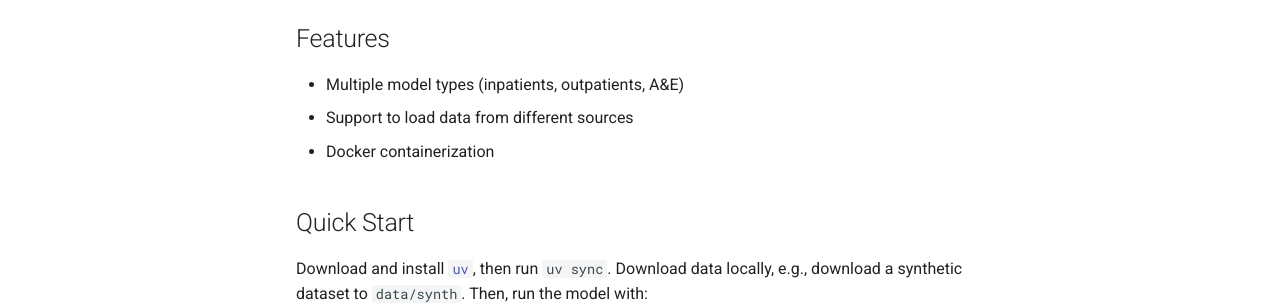
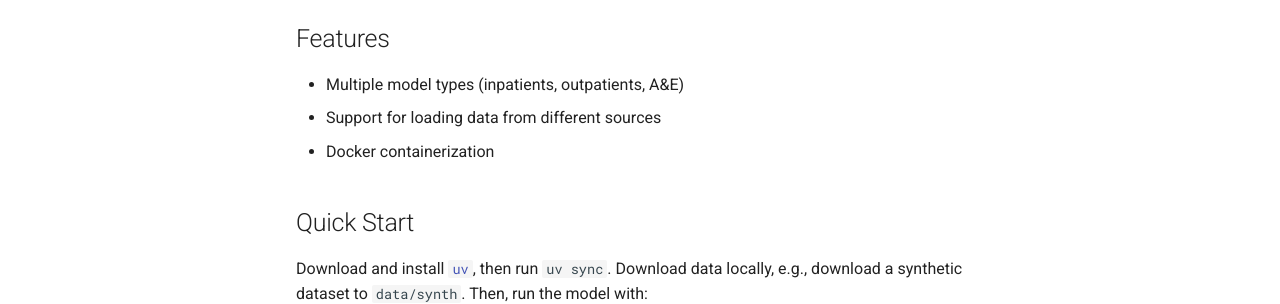
Before and after one commit to The-Strategy-Unit/nhp_model, an MkDocs documentation site: the page built from docs/index.md, in a window 1280 px wide. Shown: the part 298-602 px from the top of the page. Built offline with MkDocs 1.6.1 and Material for MkDocs 9.7.7, drawn with Linux system fonts in a browser that asks for light colours; comment, search, counter and statistics services are not loaded.

Commit message:
Apply suggestion from @Copilot
Co-authored-by: Copilot <175728472+Copilot@users.noreply.github.com>

```diff
--- a/docs/index.md
+++ b/docs/index.md
@@ -5,7 +5,7 @@ Welcome to the NHP Model documentation. This project provides modeling capabilit
 ## Features
 
 - Multiple model types (inpatients, outpatients, A&E)
-- Support to load data from different sources
+- Support for loading data from different sources
 - Docker containerization
 
 ## Quick Start
```
